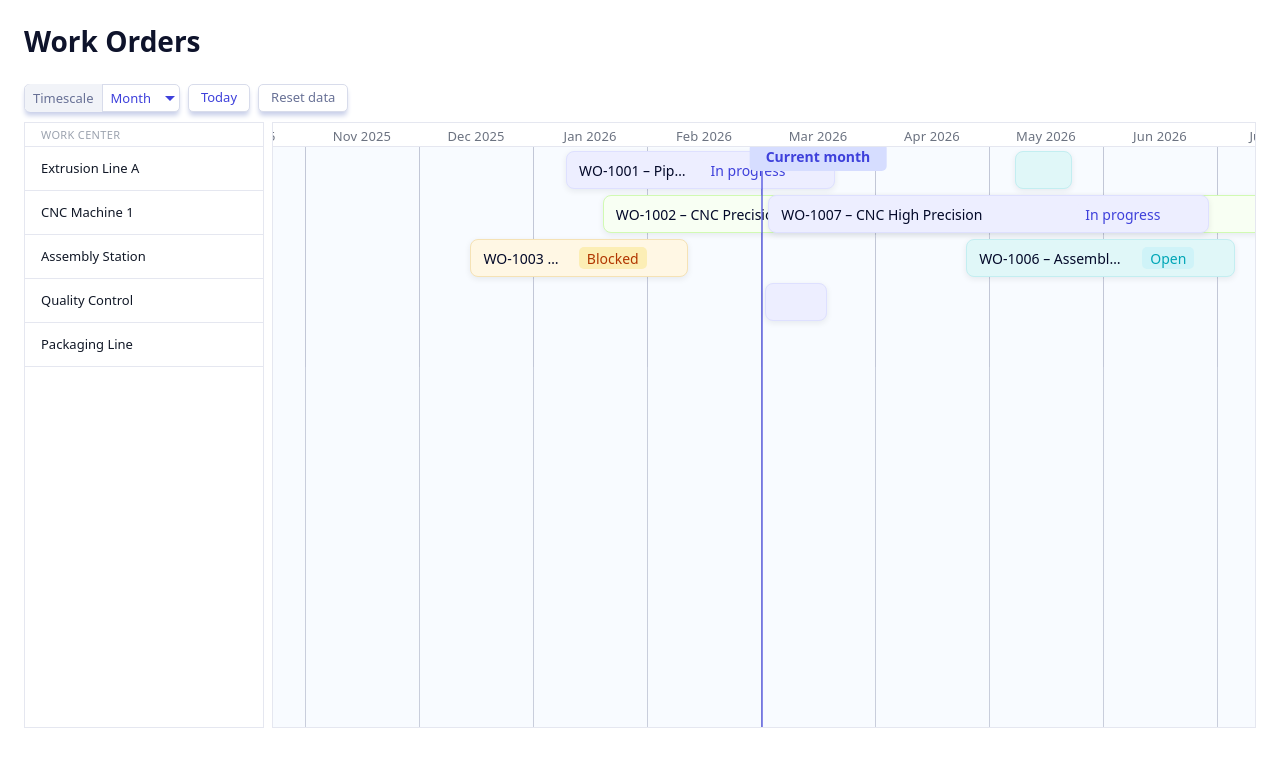
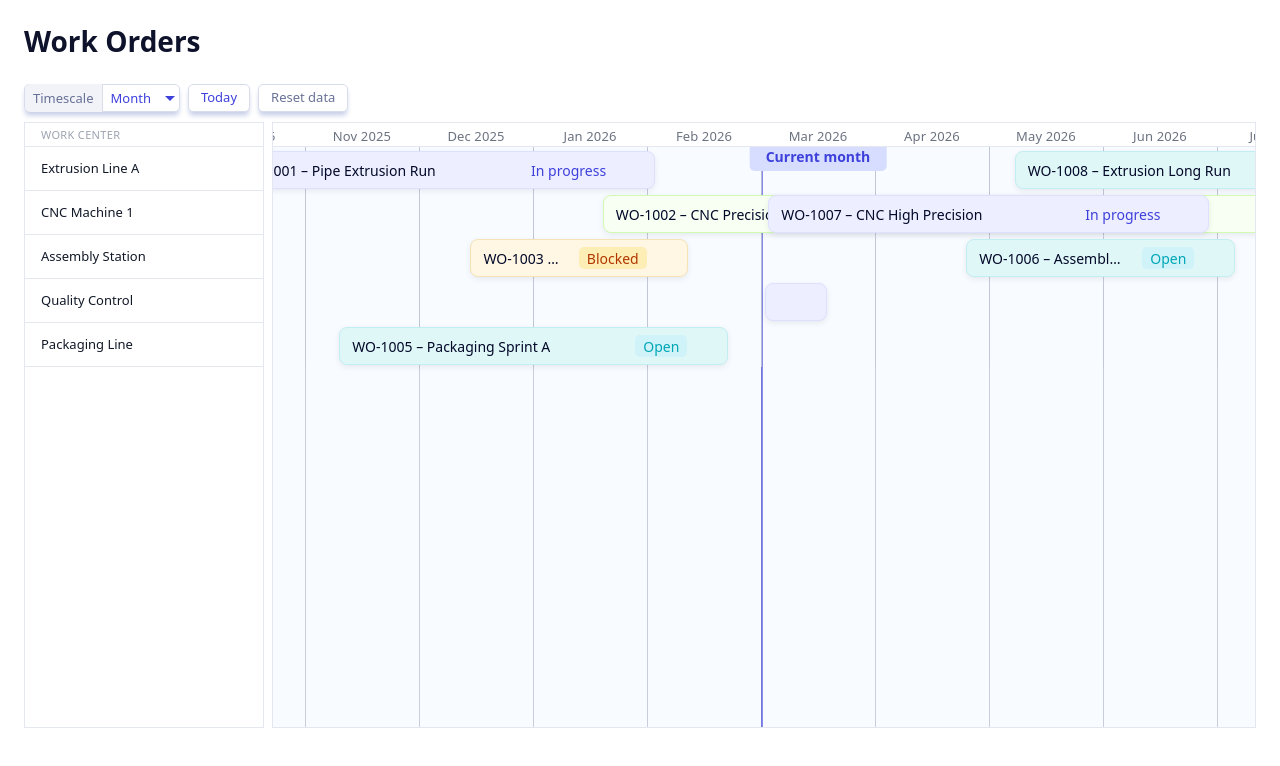
Before and after one commit to nadipaca/scheduler, an Angular app: page / in a window 1280 px wide. Shown: the top 766 px of the page. Built offline with nearby package versions, Linux system fonts and the light colour scheme; a web font is replaced by a local one.

Commit message:
refactor: adjust timeline grid styles and update sample work order dates

```diff
--- a/src/app/features/schedule/timeline-grid.component.scss
+++ b/src/app/features/schedule/timeline-grid.component.scss
@@ -2,6 +2,7 @@
 
 :host {
   display: block;
+  min-width: 100%;
   height: 100%;
 }
 
@@ -11,6 +12,7 @@
   flex-direction: column;
   min-height: 100%;
   background-color: $color-surface-soft;
+  width: 100%;
 
   background-image: repeating-linear-gradient(
     to right,
@@ -27,7 +29,7 @@
     left: var(--current-x, -9999px);
     width: 2px;
     background: rgba(62, 64, 219, 0.6);
-    z-index: 1;
+    z-index: 0;
     pointer-events: none;
   }
 }
--- a/src/data/sample-work-data.ts
+++ b/src/data/sample-work-data.ts
@@ -37,8 +37,8 @@ export const SAMPLE_WORK_ORDERS: WorkOrderDocument[] = [
       name: 'WO-1001 – Pipe Extrusion Run',
       workCenterId: 'wc-extrusion-line-a',
       status: 'in-progress',
-      startDate: '2026-01-10',
-      endDate: '2026-03-20',
+      startDate: '2025-10-10',
+      endDate: '2026-02-2',
     },
   },
   {
@@ -49,7 +49,7 @@ export const SAMPLE_WORK_ORDERS: WorkOrderDocument[] = [
       workCenterId: 'wc-extrusion-line-a',
       status: 'open',
       startDate: '2026-05-08',
-      endDate: '2026-05-22',
+      endDate: '2026-08-22',
     },
   },
   {
@@ -103,7 +103,7 @@ export const SAMPLE_WORK_ORDERS: WorkOrderDocument[] = [
       name: 'WO-1004 – QC Lot Inspection',
       workCenterId: 'wc-quality-control',
       status: 'complete',
-      startDate: '2026-12-01',
+      startDate: '2025-12-01',
       endDate: '2026-02-25',
     },
   },
@@ -125,7 +125,7 @@ export const SAMPLE_WORK_ORDERS: WorkOrderDocument[] = [
       name: 'WO-1005 – Packaging Sprint A',
       workCenterId: 'wc-packaging-line',
       status: 'open',
-      startDate: '2026-11-10',
+      startDate: '2025-11-10',
       endDate: '2026-02-20',
     },
   },
--- a/src/styles.scss
+++ b/src/styles.scss
@@ -10,8 +10,10 @@
 html,
 body,
 app-root {
-  height: 100%;
+  width: 100vw;
+  height: 100vh;
   margin: 0;
+  overflow-x: hidden;
 }
 
 body {
```
